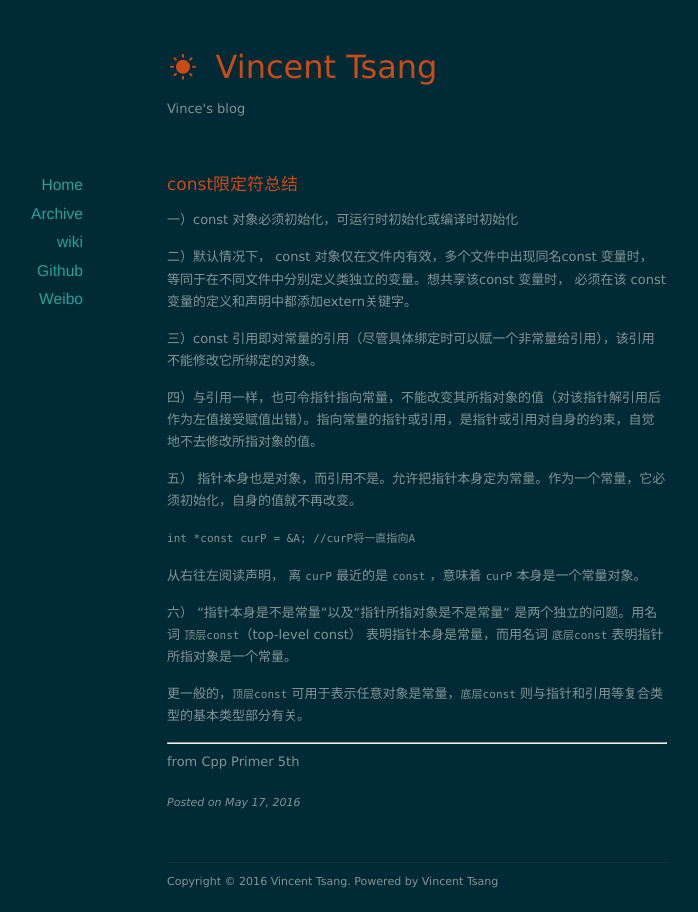
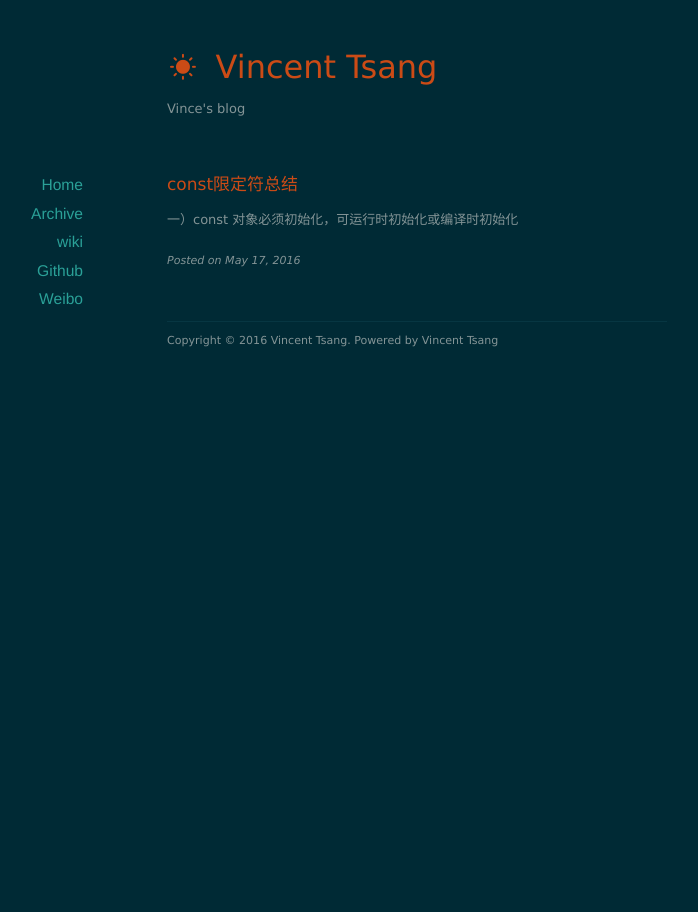
Before and after one commit to vinceTsang/vincetsang.github.io, a Jekyll site: the page built from _posts/2016-05-17-const-summarization.md, in a window 1280 px wide. Shown: the whole page, without its empty margins (223-921 px from the left). Built offline with Jekyll 4.4.1, drawn with Linux system fonts in a browser that asks for light colours; nearby versions of some CDN libraries.

Commit message:
Update 2016-05-17-const-summarization.md

```diff
--- a/_posts/2016-05-17-const-summarization.md
+++ b/_posts/2016-05-17-const-summarization.md
@@ -5,25 +5,4 @@ date: 2016-05-17 16:28
 categories: vince
 ---
 
-
 一）const 对象必须初始化，可运行时初始化或编译时初始化
-
-二）默认情况下， const 对象仅在文件内有效，多个文件中出现同名const 变量时， 等同于在不同文件中分别定义类独立的变量。想共享该const 变量时， 必须在该 const 变量的定义和声明中都添加extern关键字。
-
-三）const 引用即对常量的引用（尽管具体绑定时可以赋一个非常量给引用），该引用不能修改它所绑定的对象。
-
-四）与引用一样，也可令指针指向常量，不能改变其所指对象的值（对该指针解引用后作为左值接受赋值出错）。指向常量的指针或引用，是指针或引用对自身的约束，自觉地不去修改所指对象的值。
-
-五）  指针本身也是对象，而引用不是。允许把指针本身定为常量。作为一个常量，它必须初始化，自身的值就不再改变。
-
-`` int *const curP = &A;  //curP将一直指向A ``
-
-从右往左阅读声明， 离 ``curP`` 最近的是 ``const `` ，意味着 `` curP `` 本身是一个常量对象。
-
-六）  “指针本身是不是常量“以及“指针所指对象是不是常量“ 是两个独立的问题。用名词 `` 顶层const ``（top-level const） 表明指针本身是常量，而用名词 `` 底层const `` 表明指针所指对象是一个常量。
-
-更一般的，`` 顶层const `` 可用于表示任意对象是常量，`` 底层const `` 则与指针和引用等复合类型的基本类型部分有关。
-
----
-
-from Cpp Primer 5th
```
